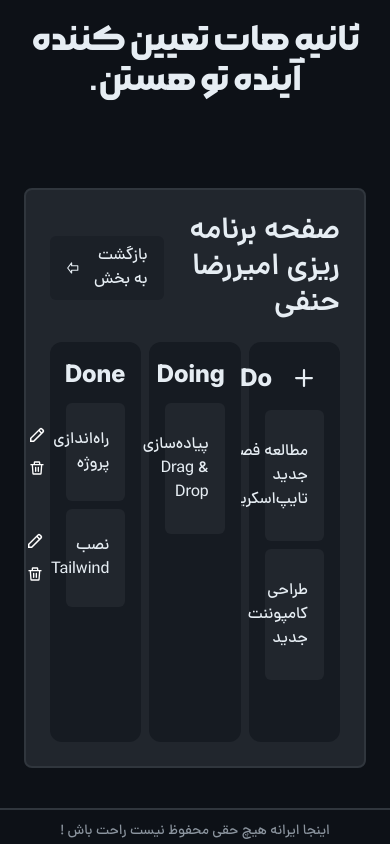
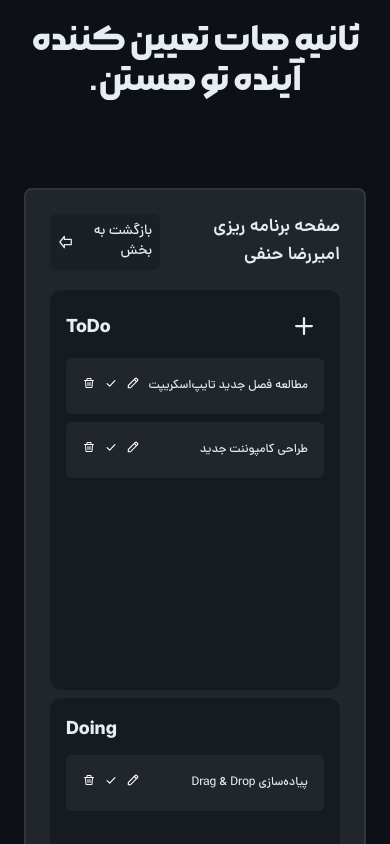
Before and after one commit to AmirrezaHanafi/Todo-List-TypeScript, a React (Vite) app: page /board/1/1 in a window 390 px wide. Shown: the top 844 px of the page. Built offline with nearby package versions, Linux system fonts and the light colour scheme.

Commit message:
[ADD] responsive

```diff
--- a/src/features/GroupBoard/GroupBoard.tsx
+++ b/src/features/GroupBoard/GroupBoard.tsx
@@ -18,7 +18,7 @@ export default function GroupBoard({}: GroupBoardProps) {
           بازگشت <ArrowLeft className="size-6" />
         </Link>
       </div>
-      <div className="grid grid-cols-4 space-x-2 space-y-2  mt-15 ">
+      <div className="grid grid-cols-1 md:grid-cols-2 lg:grid-cols-3 xl:grid-cols-4 space-x-2 space-y-2  mt-15 ">
         {usersOfThisSection.map(user => (
           <PersonCart key={user.id} user={user} section={section} />
         ))}
--- a/src/features/PersonBoard/ItemCart.tsx
+++ b/src/features/PersonBoard/ItemCart.tsx
@@ -72,24 +72,24 @@ export default function ItemCart({ list, listType, itemId }: ItemCartProps) {
           className="flex-1 bg-hover-item border border-border rounded px-2 py-1 outline-none text-text-primary"
         />
       ) : (
-        <span>{list}</span>
+        <span className="text-xs md:text-base">{list}</span>
       )}
 
       <div className="gap-x-2 ">
-        <button onClick={handleEdit} className="p-2 bg-transparent hover:bg-action-edit transition-colors rounded-md cursor-pointer">
-          <PencilIcon className="  size-4  text-white" />
+        <button onClick={handleEdit} className="p-px md:p-2 bg-transparent hover:bg-action-edit transition-colors rounded-md cursor-pointer">
+          <PencilIcon className="  size-3 md:size-4  text-white" />
         </button>
         <button
           onClick={() => transferItem(userId, listType, targetList, itemId)}
-          className={`${listType === 'done' ? 'hidden' : ''} p-2 bg-transparent hover:bg-primary transition-colors rounded-md cursor-pointer`}
+          className={`${listType === 'done' ? 'hidden' : ''} p-px mx-2 md:p-2 bg-transparent hover:bg-primary transition-colors rounded-md cursor-pointer`}
         >
-          <TickIcon className="  size-4  text-white" />
+          <TickIcon className="  size-3 md:size-4  text-white" />
         </button>
         <button
           onClick={() => removeItem(userId, listType, itemId)}
-          className="p-2 bg-transparent hover:bg-action-delete transition-colors rounded-md cursor-pointer"
+          className="p-px md:p-2 bg-transparent hover:bg-action-delete transition-colors rounded-md cursor-pointer"
         >
-          <DeleteIcon className="  size-4  text-white" />
+          <DeleteIcon className="  size-3 md:size-4  text-white" />
         </button>
       </div>
     </li>
--- a/src/features/PersonBoard/PersonCart.tsx
+++ b/src/features/PersonBoard/PersonCart.tsx
@@ -13,8 +13,8 @@ export default function PersonCart({ user, section }: CartProps) {
   const progressPercent = Math.round((user.listTodo.done.length / total) * 100)
   return (
     <Link to={`/board/${section}/${user.id}`}>
-      <div className="p-4 group shadow-dark  min-h-30 min-w-80  hover:bg-hover-item flex flex-col justify-between  transition-colors duration-300 bg-card text-text-primary  rounded-md">
-        <div className="flex items-center justify-between ">
+      <div className="p-4 group shadow-dark  min-h-30 min-w-60  hover:bg-hover-item flex flex-col justify-between  transition-colors duration-300 bg-card text-text-primary  rounded-md">
+        <div className="flex gap-x-1 items-center justify-between ">
           <div className="flex items-center space-x-2 ">
             <span className="font-DanaDemiBold text-xl">{user.name} </span>
           </div>
--- a/src/features/PersonBoard/PersonsBoard.tsx
+++ b/src/features/PersonBoard/PersonsBoard.tsx
@@ -16,13 +16,16 @@ export default function PersonsBoard() {
 
   return (
     <div className="  border-2 border-border  bg-line mx-6 rounded-lg p-6   ">
-      <div className=" flex items-center justify-between mb-5 ">
-        <span className="font-DanaDemiBold text-3xl">صفحه برنامه ریزی {user.name}</span>
-        <Link to={`/board/${section}`} className="flex items-center gap-x-2 px-4 py-2 bg-card/50 rounded-md transition-all hover:bg-card/90 ">
-          بازگشت به بخش <ArrowLeft className="size-6" />
+      <div className=" flex items-center justify-between mb-5 gap-x-1 ">
+        <span className="font-DanaDemiBold text-lg md:text-3xl">صفحه برنامه ریزی {user.name}</span>
+        <Link
+          to={`/board/${section}`}
+          className="flex text-sm items-center gap-x-2 px-2 md:px-4 py-2 bg-card/50 rounded-md transition-all hover:bg-card/90 "
+        >
+          بازگشت به بخش <ArrowLeft className="size-5 md:size-6" />
         </Link>
       </div>
-      <div className="grid grid-cols-3  gap-x-2 ">
+      <div className="grid grid-cols-1 lg:grid-cols-3  gap-2 ">
         <div className="bg-card rounded-xl p-4 min-h-100">
           <div className=" flex items-center justify-between gap-x-3">
             <button
@@ -34,7 +37,7 @@ export default function PersonsBoard() {
               {' '}
               <PlusIcon className="size-6" />
             </button>
-            <span className="text-left font-InterExtraBold text-2xl">ToDo</span>
+            <span className="text-left font-InterExtraBold text-lg md:text-2xl">ToDo</span>
           </div>
           <ul className="mt-3 space-y-2">
             {user.listTodo.todo.map((listItem, index) => (
@@ -44,7 +47,7 @@ export default function PersonsBoard() {
         </div>
         <div className="bg-card rounded-xl p-4 min-h-100">
           <div className="text-left">
-            <span className="text-left font-InterExtraBold text-2xl">Doing</span>
+            <span className="text-left font-InterExtraBold text-lg md:text-2xl">Doing</span>
           </div>
           <ul className="mt-3 space-y-2">
             {user.listTodo.doing.map((doingItem, index) => (
@@ -54,7 +57,7 @@ export default function PersonsBoard() {
         </div>
         <div className="bg-card rounded-xl p-4 min-h-100">
           <div className="text-left">
-            <span className="text-left font-InterExtraBold text-2xl">Done</span>
+            <span className="text-left font-InterExtraBold text-lg md:text-2xl">Done</span>
           </div>
           <ul className="mt-3 space-y-2">
             {user.listTodo.done.map((doneItem, index) => (
--- a/src/features/RootBoard/components/RootBoard.tsx
+++ b/src/features/RootBoard/components/RootBoard.tsx
@@ -5,7 +5,7 @@ export default function RootBoard() {
   return (
     <div className=" border-2 border-border min-h-100 bg-line mx-6 rounded-lg p-6 space-y-4 ">
       <h1 className="font-MorabbaBold text-3xl"> کدوم بخش بریم؟</h1>
-      <div className="flex flex-wrap space-x-2  mt-15 ">
+      <div className="grid md:grid-cols-4 lg:grid-cols-5 xl:grid-cols-6 gap-2  mt-15 ">
         {sections.map((section, index) => (
           <SectionCart key={index} section={section} />
         ))}
```
